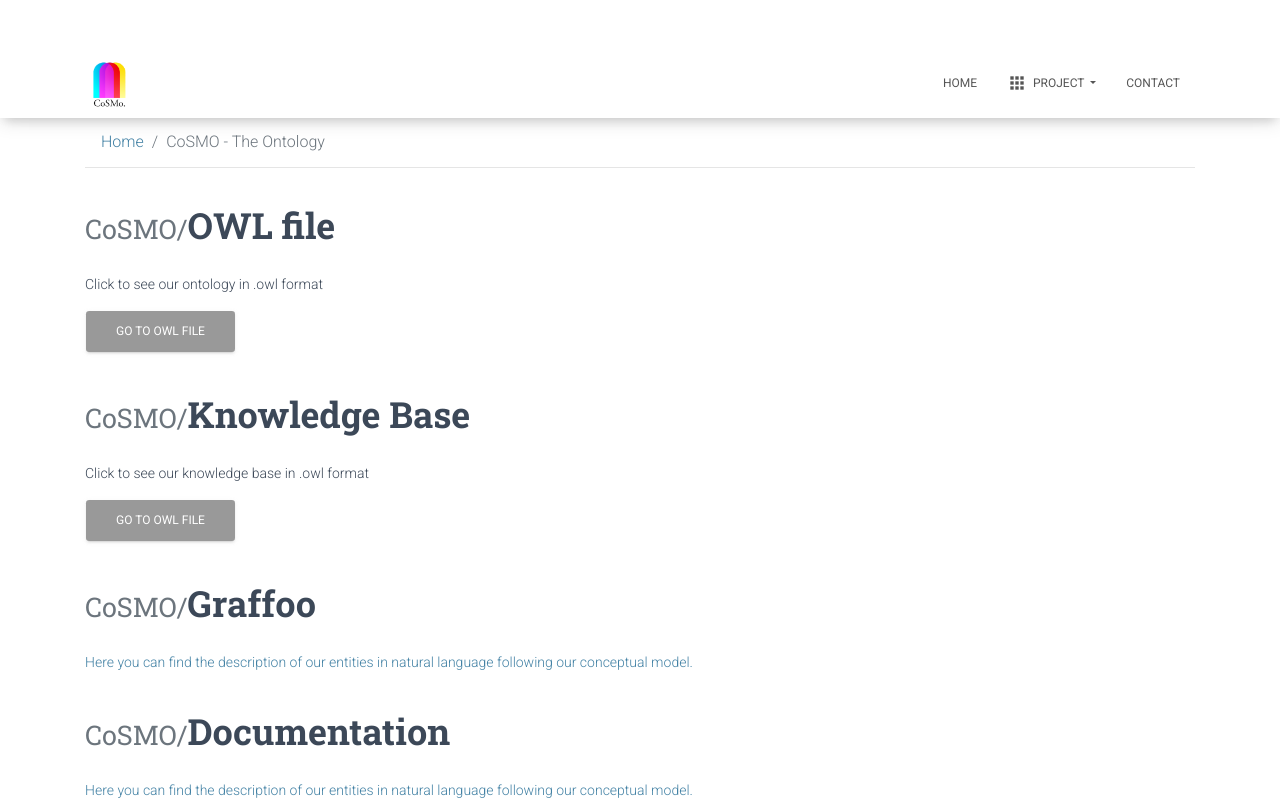
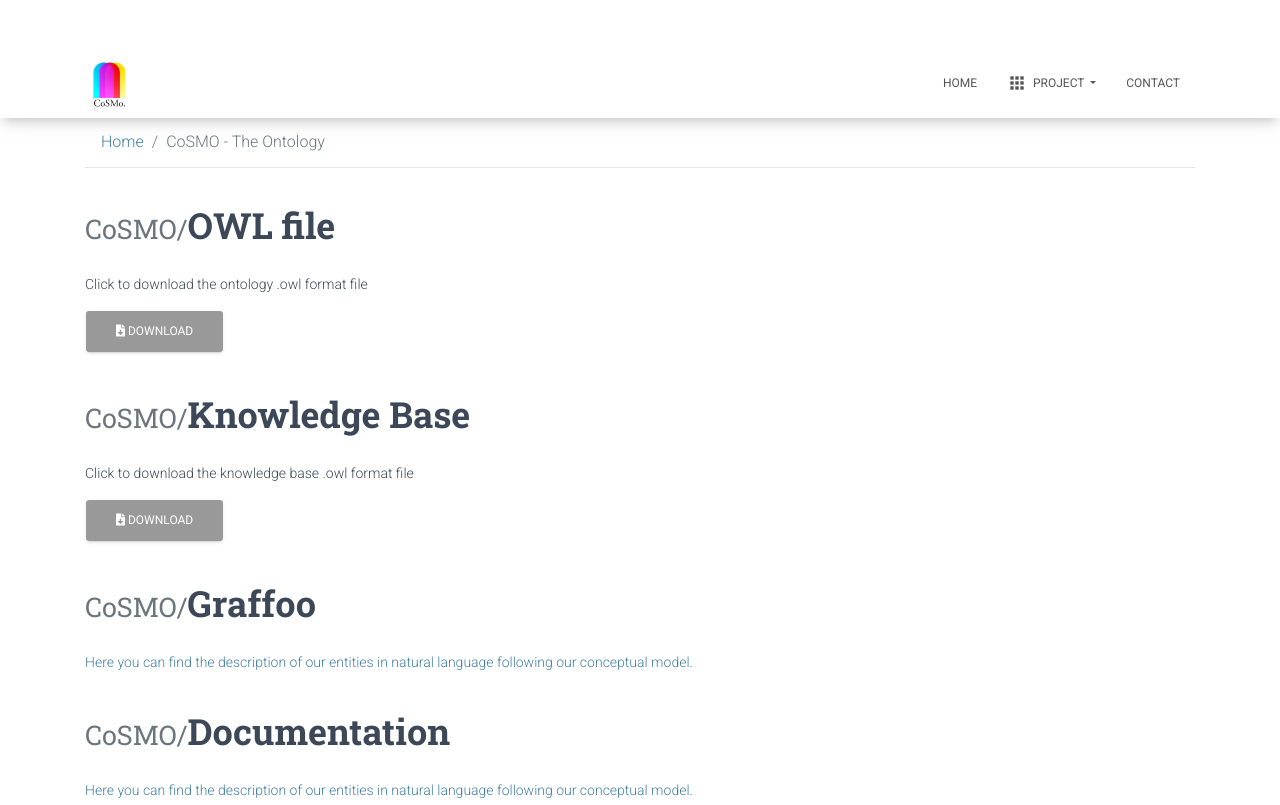
Before and after one commit to mangiafrangette/cosmo, a website: page ontology.html in a window 1280 px wide. Shown: the top 805 px of the page. Drawn offline with Linux system fonts and the light colour scheme; some packages are replaced by stand-ins of ours.

Commit message:
aggiunti bottoni dowlonad funzionanti

```diff
--- a/ontology.html
+++ b/ontology.html
@@ -89,12 +89,12 @@
         <!-- fine breadcrumb -->
 
         <h2 class="title"><small class="text-muted">CoSMO/</small>OWL file</h2>
-        <p>Click to see our ontology in .owl format</p>
-          <a href="https://raw.githubusercontent.com/mangiafrangette/mangiafrangette.github.io/master/cosmo.owl"><button type="button" class="btn btn-light">Go to OWL file</button></a>
+          <p> Click to download the ontology .owl format file</p>
+          <a href="https://mangiafrangette.github.io/cosmo.owl" download="cosmo.owl"><button type="button" class="btn btn-light"><i class="fas fa-file-download"></i>  Download </button></a>
 
         <h2 class="title"><small class="text-muted">CoSMO/</small>Knowledge Base</h2>
-        <p>Click to see our knowledge base in .owl format</p>
-          <a href="https://raw.githubusercontent.com/mangiafrangette/mangiafrangette.github.io/master/CoSMO%20knowledge%20base.owl"><button type="button" class="btn btn-light">Go to OWL file</button></a>
+          <p> Click to download the knowledge base .owl format file</p>
+          <a href="https://mangiafrangette.github.io/cosmo-knowledge-base.owl"><button type="button" class="btn btn-light"><i class="fas fa-file-download"></i>  Download </button></a>
 
 
         <h2 class="title"><small class="text-muted">CoSMO/</small>Graffoo</h2>
```
